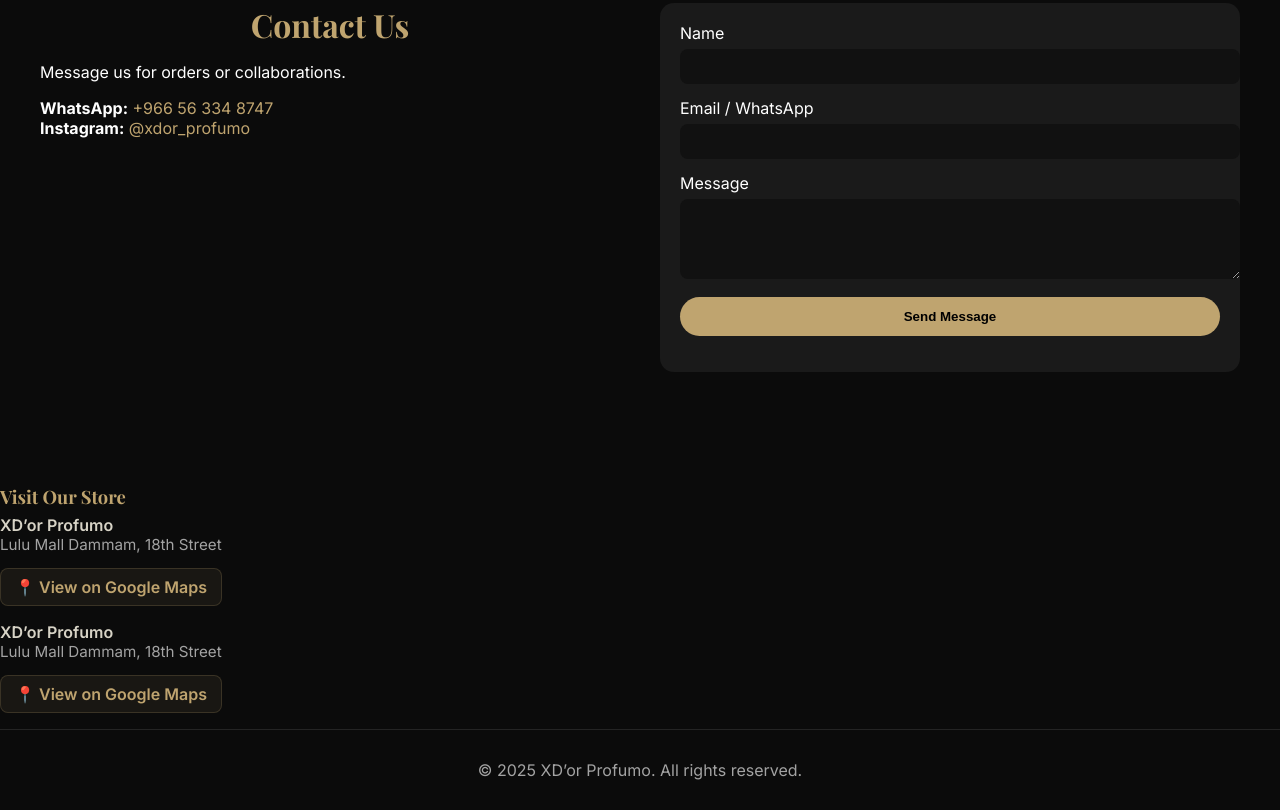
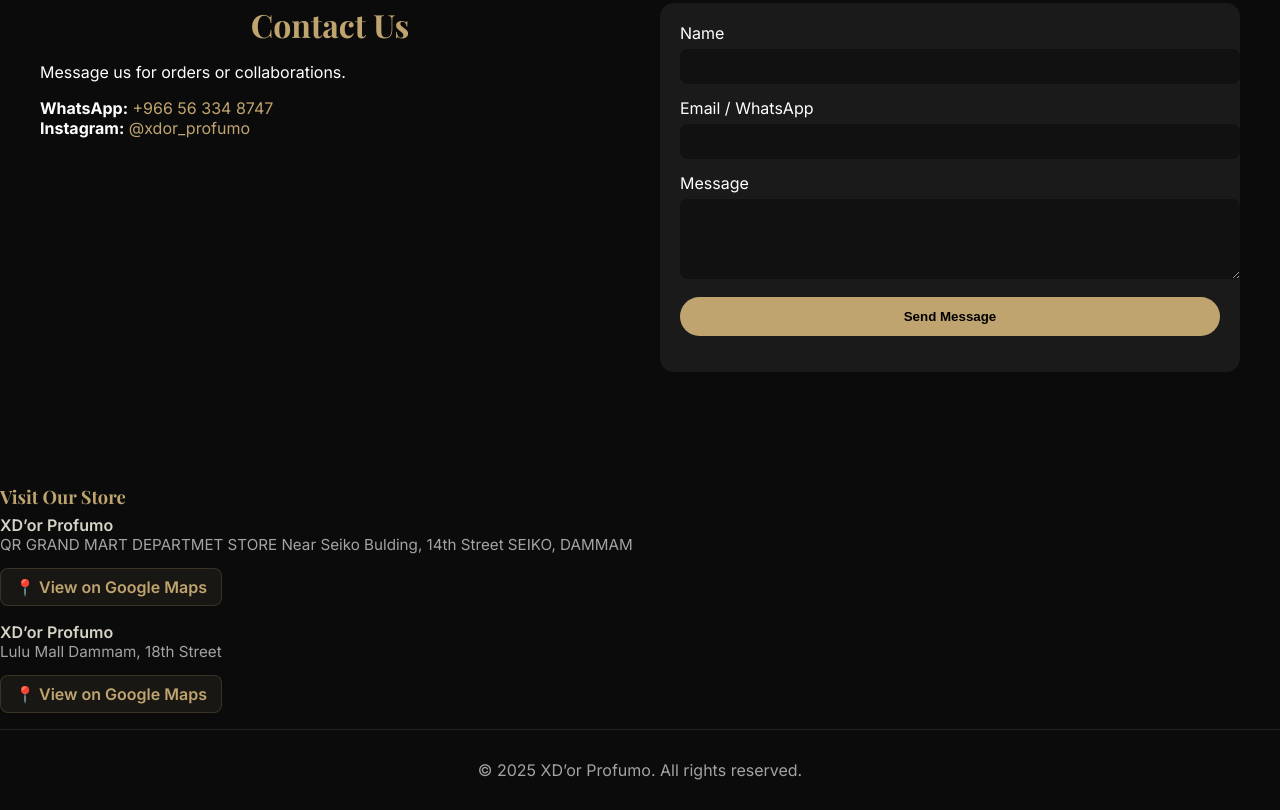
Before and after one commit to xdorperfumes/online, a plain HTML site: page index.html in a window 1280 px wide. Shown: the part 3594-4404 px from the top of the page. Drawn offline with nearby package versions, Linux system fonts and the light colour scheme.

Commit message:
Update index.html

```diff
--- a/index.html
+++ b/index.html
@@ -289,7 +289,10 @@
   <h3 class="addr-title">Visit Our Store</h3>
 
   <p class="addr-line">XD’or Profumo</p>
-  <p class="addr-line small">Lulu Mall Dammam, 18th Street</p>
+  <p class="addr-line small"> QR GRAND MART DEPARTMET STORE
+Near Seiko Bulding, 14th Street
+SEIKO, DAMMAM
+</p>
 
   <!-- 🔥 NEW: GOOGLE MAPS LINK -->
   <p style="margin-top: 10px;">
```
